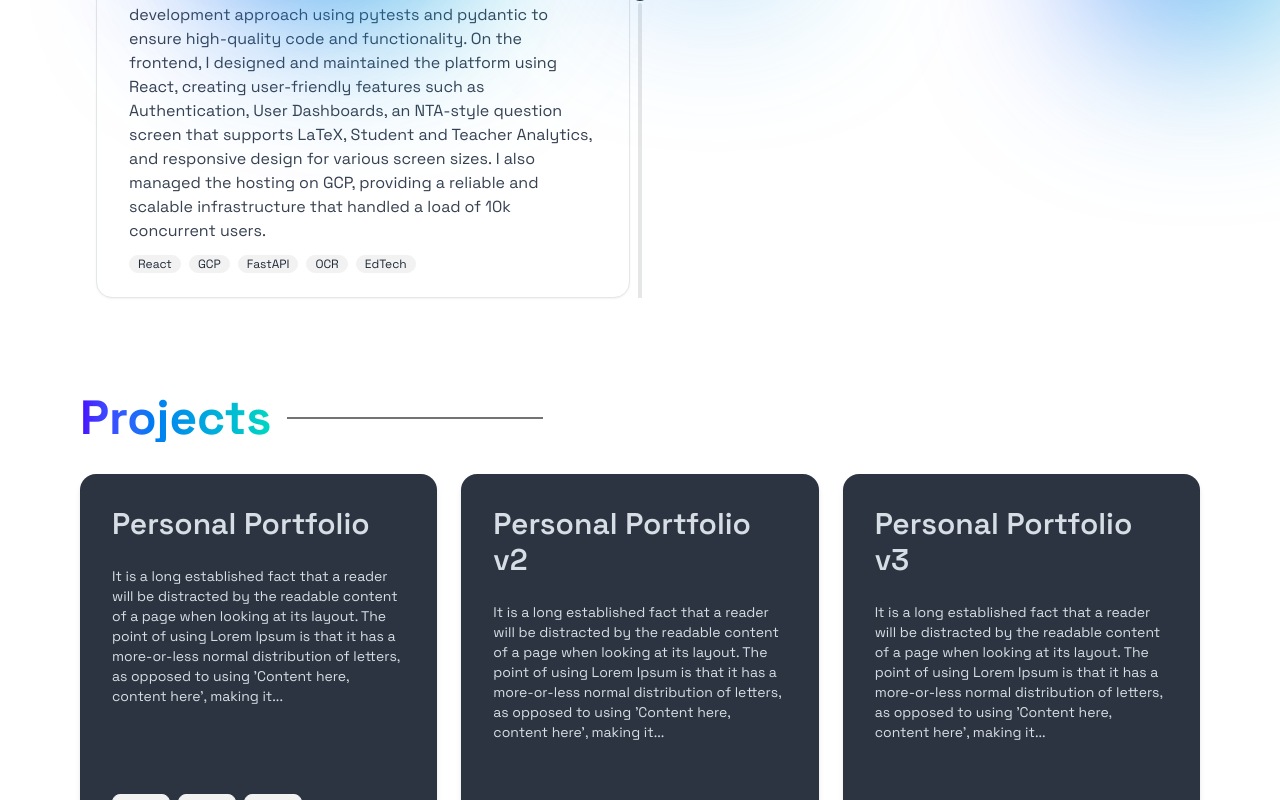
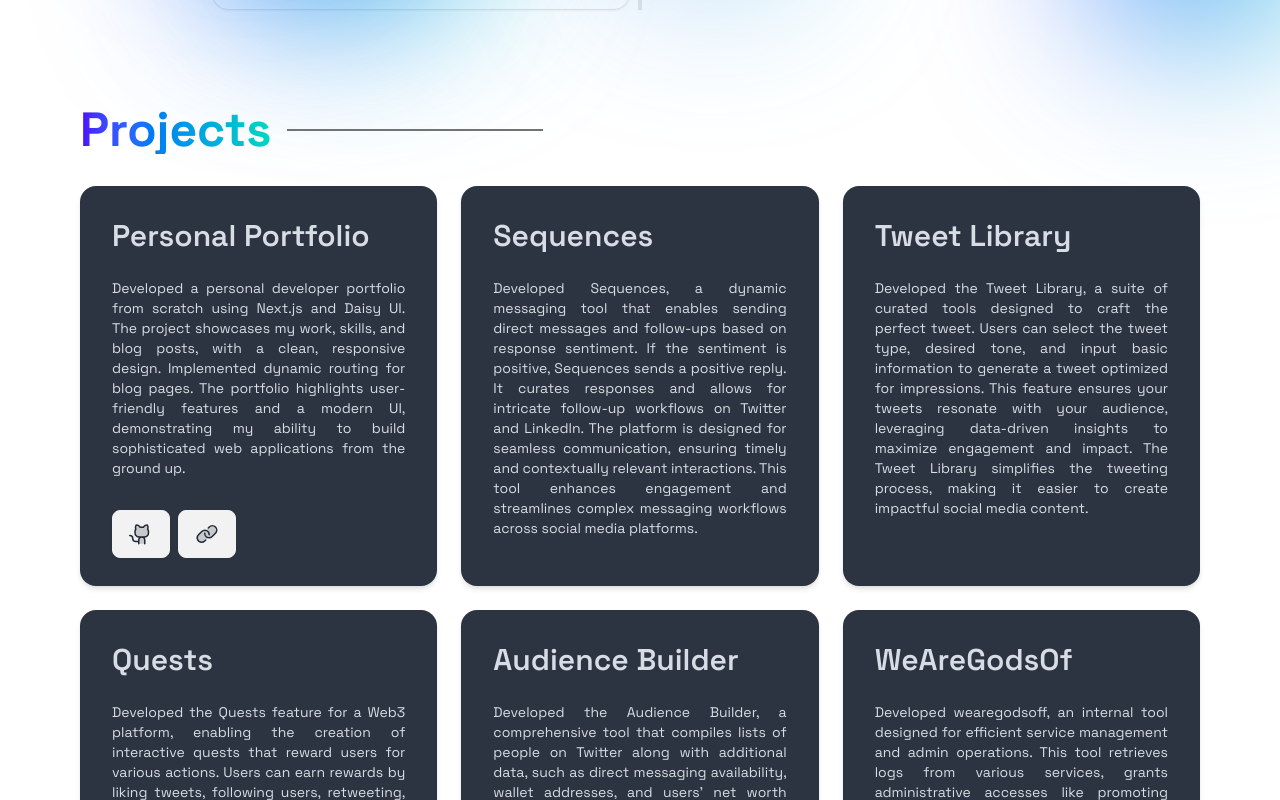
Before and after one commit to npv12/portfolio, a Next.js app: page / in a window 1280 px wide. Shown: the part 2624-3424 px from the top of the page. Built offline with nearby package versions, Linux system fonts and the light colour scheme.

Commit message:
feat: add projects
Signed-off-by: Pranav <npv12@iitbbs.ac.in>

```diff
--- a/src/app/data/experience.ts
+++ b/src/app/data/experience.ts
@@ -16,7 +16,7 @@ const Experiences: Experience[] = [
     startDate: "Apr 2023",
     endDate: "Oct 2024",
     description:
-      "I developed and improved various website features, such as the Tweet library, Discord analytics, Quests and Rewards, and segment exclusion, resolving multiple bugs to ensure UX and stability. I redesigned the social search feature used for creating leads from LinkedIn or Twitter, making it very easy to use and increasing usage by 20%. I built and deployed Lambda functions and step functions to enable the Twitter Listening feature, which tracks posts with specific keywords and mentions. Additionally, I built and deployed an XMTP-based messaging infrastructure, designed the frontend, and set up debugging tools to automate messaging across the XMTP protocol, enabling secure and reliable communication between systems and applications. I also added reCAPTCHA support to key pages and implemented measures to prevent web scraping and unauthorized access. Finally, I addressed customer concerns, solved various issues, and implemented feature requests.",
+      "I developed various website features like Tweet library, Discord analytics, Quests and Rewards, and segment exclusion. I redesigned the social search feature, boosting usage by 20%. I built and deployed Lambda functions and step functions for Twitter Listening, and an XMTP-based messaging infrastructure, enabling secure communication. I added reCAPTCHA support and measures to prevent web scraping and unauthorized access. Additionally, I addressed customer concerns, solved issues, and implemented feature requests.",
     techStack: ["Web3", "AWS", "Flask", "React", "RDS"],
   },
   {
@@ -25,7 +25,7 @@ const Experiences: Experience[] = [
     startDate: "Aug 2021",
     endDate: "Apr 2023",
     description:
-      "As a founding engineer, I led the design and deployment of an adaptive assessment evaluation platform from scratch. This platform enables educational institutions to create, manage, and evaluate online tests for their students. I developed the backend using FastAPI, SQL, and pandas, ensuring fast and accurate data processing and analysis of student responses and performance metrics for both students and instructors. I implemented a test-driven-development approach using pytests and pydantic to ensure high-quality code and functionality. On the frontend, I designed and maintained the platform using React, creating user-friendly features such as Authentication, User Dashboards, an NTA-style question screen that supports LaTeX, Student and Teacher Analytics, and responsive design for various screen sizes. I also managed the hosting on GCP, providing a reliable and scalable infrastructure that handled a load of 10k concurrent users.",
+      "As a founding engineer, I led the design and deployment of an adaptive assessment platform from scratch. I developed the backend using FastAPI, SQL, and pandas, and implemented TDD using pytests and pydantic. On the frontend, I used React to create features like Authentication, User Dashboards, LaTeX-supported questions, and Analytics. I managed GCP hosting, ensuring a scalable infrastructure that handled 10k concurrent users.",
     techStack: ["React", "GCP", "FastAPI", "OCR", "EdTech"],
   },
 ];
--- a/src/app/data/projects.ts
+++ b/src/app/data/projects.ts
@@ -2,60 +2,44 @@ const projects = [
   {
     title: "Personal Portfolio",
     description:
-      "It is a long established fact that a reader will be distracted by the readable content of a page when looking at its layout. The point of using Lorem Ipsum is that it has a more-or-less normal distribution of letters, as opposed to using 'Content here, content here', making it look like readable English. Many desktop publishing packages and web page editors now use Lorem Ipsum as their default model text, and a search for 'lorem ipsum' will uncover many web sites still in their infancy. Various versions have evolved over the years, sometimes by accident, sometimes on purpose (injected humour and the like). Thanks for understanding",
-    link: "https://github.com/npv12/npv12.github.io",
-    image: "portfolio.png",
-    githubLink: "https://github.com/npv12/npv12.github.io",
-    liveLink: "https://github.com/npv12/npv12.github.io",
-    blogLink: "https://github.com/npv12/npv12.github.io",
-    tags: ["Next.js", "React", "TailwindCSS"],
+      "Developed a personal developer portfolio from scratch using Next.js and Daisy UI. The project showcases my work, skills, and blog posts, with a clean, responsive design. Implemented dynamic routing for blog pages. The portfolio highlights user-friendly features and a modern UI, demonstrating my ability to build sophisticated web applications from the ground up.",
+    link: "https://portfolio-pranavs-projects-1ca3ecef.vercel.app",
+    githubLink: "https://github.com/npv12/portfolio",
+    liveLink: "https://portfolio-pranavs-projects-1ca3ecef.vercel.app",
+    // blogLink: "https://github.com/npv12/npv12.github.io",
+    tags: ["Next.js", "React", "TailwindCSS", "DaisyUI"],
   },
   {
-    title: "Personal Portfolio v2",
+    title: "Sequences",
     description:
-      "It is a long established fact that a reader will be distracted by the readable content of a page when looking at its layout. The point of using Lorem Ipsum is that it has a more-or-less normal distribution of letters, as opposed to using 'Content here, content here', making it look like readable English. Many desktop publishing packages and web page editors now use Lorem Ipsum as their default model text, and a search for 'lorem ipsum' will uncover many web sites still in their infancy. Various versions have evolved over the years, sometimes by accident, sometimes on purpose (injected humour and the like)..",
-    link: "https://github.com/npv12/npv12.github.io",
-    image: "portfolio.png",
-    tags: ["Next.js", "React", "TailwindCSS"],
+      "Developed Sequences, a dynamic messaging tool that enables sending direct messages and follow-ups based on response sentiment. If the sentiment is positive, Sequences sends a positive reply. It curates responses and allows for intricate follow-up workflows on Twitter and LinkedIn. The platform is designed for seamless communication, ensuring timely and contextually relevant interactions. This tool enhances engagement and streamlines complex messaging workflows across social media platforms.",
+    tags: ["FastAPI", "Twitter", "LinkedIn", "React", "AWS"],
   },
   {
-    title: "Personal Portfolio v3",
+    title: "Tweet Library",
     description:
-      "It is a long established fact that a reader will be distracted by the readable content of a page when looking at its layout. The point of using Lorem Ipsum is that it has a more-or-less normal distribution of letters, as opposed to using 'Content here, content here', making it look like readable English. Many desktop publishing packages and web page editors now use Lorem Ipsum as their default model text, and a search for 'lorem ipsum' will uncover many web sites still in their infancy. Various versions have evolved over the years, sometimes by accident, sometimes on purpose (injected humour and the like)..",
-    link: "https://github.com/npv12/npv12.github.io",
-    image: "portfolio.png",
-    tags: ["Next.js", "React", "TailwindCSS"],
+      "Developed the Tweet Library, a suite of curated tools designed to craft the perfect tweet. Users can select the tweet type, desired tone, and input basic information to generate a tweet optimized for impressions. This feature ensures your tweets resonate with your audience, leveraging data-driven insights to maximize engagement and impact. The Tweet Library simplifies the tweeting process, making it easier to create impactful social media content.",
+    tags: ["Next.js", "ChatGPT", "Prompt Engineering"],
   },
   {
-    title: "Personal Portfolio v4",
+    title: "Quests",
     description:
-      "It is a long established fact that a reader will be distracted by the readable content of a page when looking at its layout. The point of using Lorem Ipsum is that it has a more-or-less normal distribution of letters, as opposed to using 'Content here, content here', making it look like readable English. Many desktop publishing packages and web page editors now use Lorem Ipsum as their default model text, and a search for 'lorem ipsum' will uncover many web sites still in their infancy. Various versions have evolved over the years, sometimes by accident, sometimes on purpose (injected humour and the like)..",
+      "Developed the Quests feature for a Web3 platform, enabling the creation of interactive quests that reward users for various actions. Users can earn rewards by liking tweets, following users, retweeting, joining Discord or Telegram groups, and more. This feature fosters engagement and community involvement by gamifying social interactions and incentivizing participation. Quests enhance user experience by seamlessly integrating with popular social media platforms and providing tangible rewards for user engagement.",
     link: "https://github.com/npv12/npv12.github.io",
-    image: "portfolio.png",
-    tags: ["Next.js", "React", "TailwindCSS"],
+    tags: ["Quests", "MicroServices", "Lambda", "Stepfunction"],
   },
   {
-    title: "Personal Portfolio v5",
+    title: "Audience Builder",
     description:
-      "It is a long established fact that a reader will be distracted by the readable content of a page when looking at its layout. The point of using Lorem Ipsum is that it has a more-or-less normal distribution of letters, as opposed to using 'Content here, content here', making it look like readable English. Many desktop publishing packages and web page editors now use Lorem Ipsum as their default model text, and a search for 'lorem ipsum' will uncover many web sites still in their infancy. Various versions have evolved over the years, sometimes by accident, sometimes on purpose (injected humour and the like)..",
+      "Developed the Audience Builder, a comprehensive tool that compiles lists of people on Twitter along with additional data, such as direct messaging availability, wallet addresses, and users' net worth based on wallet data. This feature allows for strategic engagement and personalized interactions. Additionally, I played a key role in scaling the tool's user base from 500k to 100M, significantly enhancing its reach and impact. The Audience Builder is a powerful asset for targeted marketing, leveraging rich data insights to optimize connection strategies.",
     link: "https://github.com/npv12/npv12.github.io",
-    image: "portfolio.png",
-    tags: ["Next.js", "React", "TailwindCSS"],
+    tags: ["Python", "Web3", "Scripting"],
   },
   {
-    title: "Personal Portfolio v6",
+    title: "WeAreGodsOf",
     description:
-      "It is a long established fact that a reader will be distracted by the readable content of a page when looking at its layout. The point of using Lorem Ipsum is that it has a more-or-less normal distribution of letters, as opposed to using 'Content here, content here', making it look like readable English. Many desktop publishing packages and web page editors now use Lorem Ipsum as their default model text, and a search for 'lorem ipsum' will uncover many web sites still in their infancy. Various versions have evolved over the years, sometimes by accident, sometimes on purpose (injected humour and the like)..",
+      "Developed wearegodsoff, an internal tool designed for efficient service management and admin operations. This tool retrieves logs from various services, grants administrative accesses like promoting users to admin levels, adding credits, and downloading invoices. It also manages user status, including banning and unbanning users. wearegodsoff streamlines admin tasks, ensuring quick and reliable management of user interactions and service logs, enhancing overall operational efficiency.",
     link: "https://github.com/npv12/npv12.github.io",
-    image: "portfolio.png",
-    tags: ["Next.js", "React", "TailwindCSS"],
-  },
-  {
-    title: "Personal Portfolio v7",
-    description:
-      "It is a long established fact that a reader will be distracted by the readable content of a page when looking at its layout. The point of using Lorem Ipsum is that it has a more-or-less normal distribution of letters, as opposed to using 'Content here, content here', making it look like readable English. Many desktop publishing packages and web page editors now use Lorem Ipsum as their default model text, and a search for 'lorem ipsum' will uncover many web sites still in their infancy. Various versions have evolved over the years, sometimes by accident, sometimes on purpose (injected humour and the like)..",
-    link: "https://github.com/npv12/npv12.github.io",
-    image: "portfolio.png",
     tags: ["Next.js", "React", "TailwindCSS"],
   },
 ];
--- a/src/app/parts/projects.tsx
+++ b/src/app/parts/projects.tsx
@@ -14,9 +14,9 @@ const ProjectCard = ({ project }: { project: Project }) => {
     <div className="card bg-neutral shadow-md text-neutral-content h-[400px] z-[-1]">
       <div className="card-body">
         <h2 className="card-title text-xl md:text-2xl lg:text-3xl">{project.title}</h2>
-        <p className="text-sm mt-4">
-          {project.description.split(" ").slice(0, 50).join(" ")}
-          ...
+        <p className="text-sm mt-4 text-pretty text-justify">
+          {project.description.split(" ").slice(0, 75).join(" ")}
+          {project.description.split(" ").length > 75 && "..."}
         </p>
         <div className="flex flex-wrap gap-2 mt-6">
           {project.githubLink && (
--- a/src/app/types/projects.ts
+++ b/src/app/types/projects.ts
@@ -2,7 +2,6 @@ export type Project = {
   title: string;
   description: string;
   link: string;
-  image: string;
   githubLink?: string;
   liveLink?: string;
   blogLink?: string;
```
Also changed, not shown: src/app/parts/experience.tsx (+7 -4 lines).
